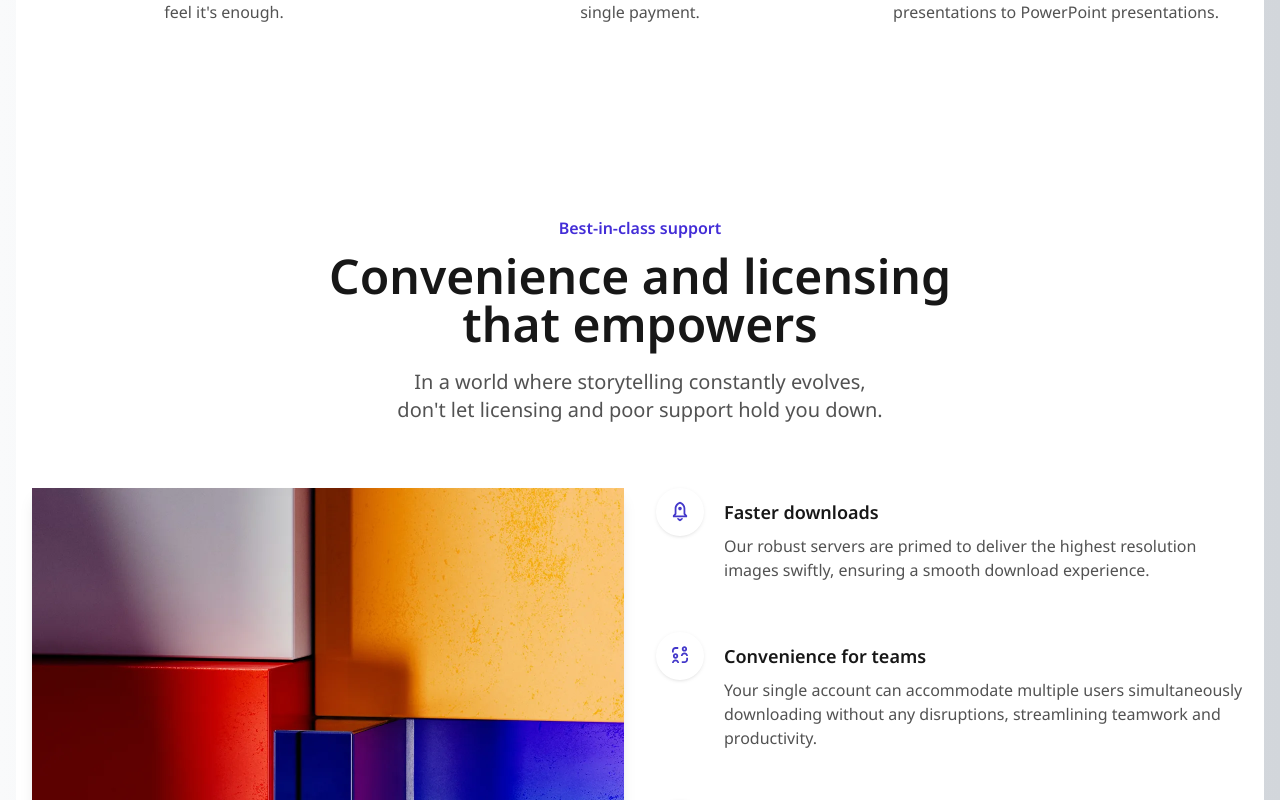
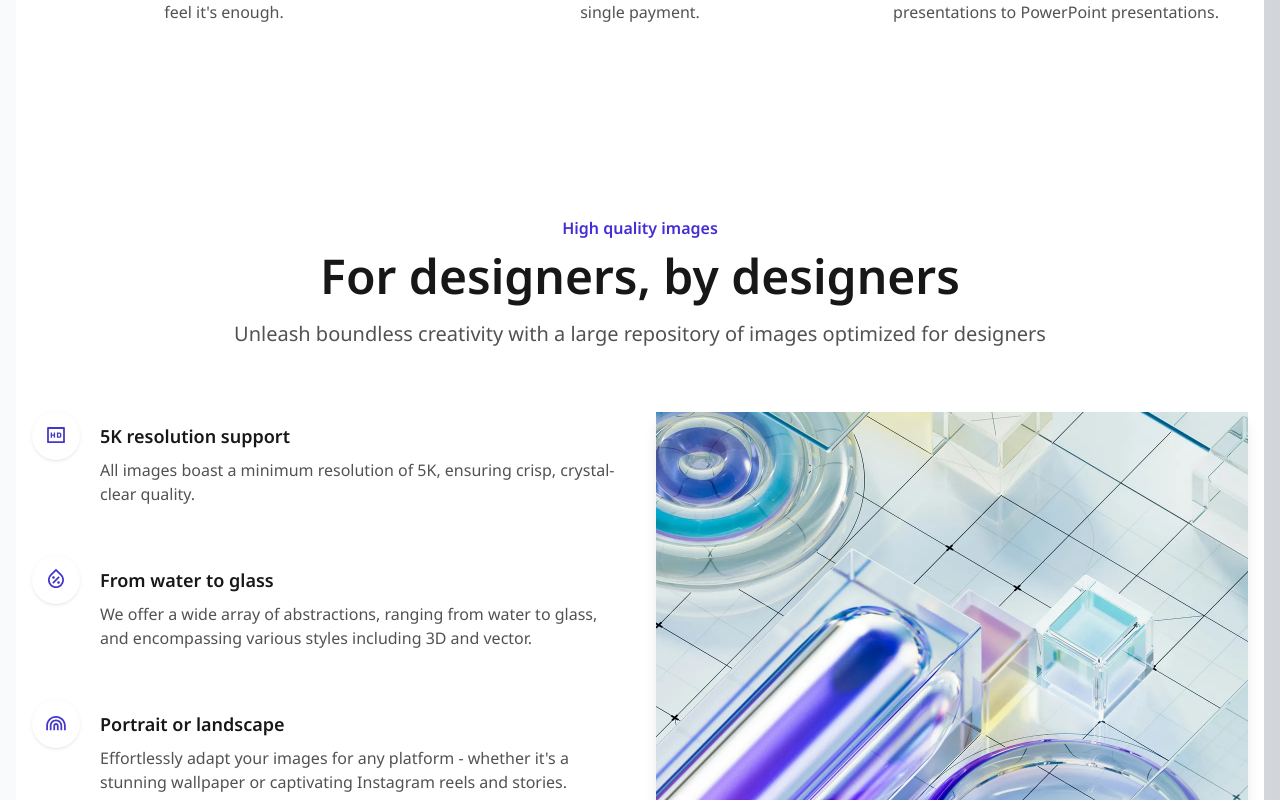
Before and after one commit to jade-hernandez/marketing-landing-page, a React (Vite) app: page / in a window 1280 px wide. Shown: the part 1860-2660 px from the top of the page. Built offline with nearby package versions, Linux system fonts and the light colour scheme.

Commit message:
feat(App): add DesignerFeatures component to main application layout

```diff
--- a/src/App.tsx
+++ b/src/App.tsx
@@ -3,6 +3,7 @@ import { Navbar } from "./blocks/navigation/Navbar";
 import { HeroSection } from "./blocks/hero-section/HeroSection";
 import { LogoMarquee } from "./blocks/logo-marquee-section/LogoMarquee";
 import { FeaturesSection } from "./blocks/features-section/FeaturesSection";
+import { DesignerFeatures } from "./blocks/designer-features-section/DesignerFeatures";
 import { ConvenienceFeatures } from "./blocks/convenience-features-section/ConvenienceFeatures";
 import { ContactSection } from "./blocks/contact-section/ContactSection";
 
@@ -20,6 +21,7 @@ function App() {
           <HeroSection />
           <LogoMarquee />
           <FeaturesSection />
+          <DesignerFeatures />
           <ConvenienceFeatures />
           <ContactSection />
         </main>
```
